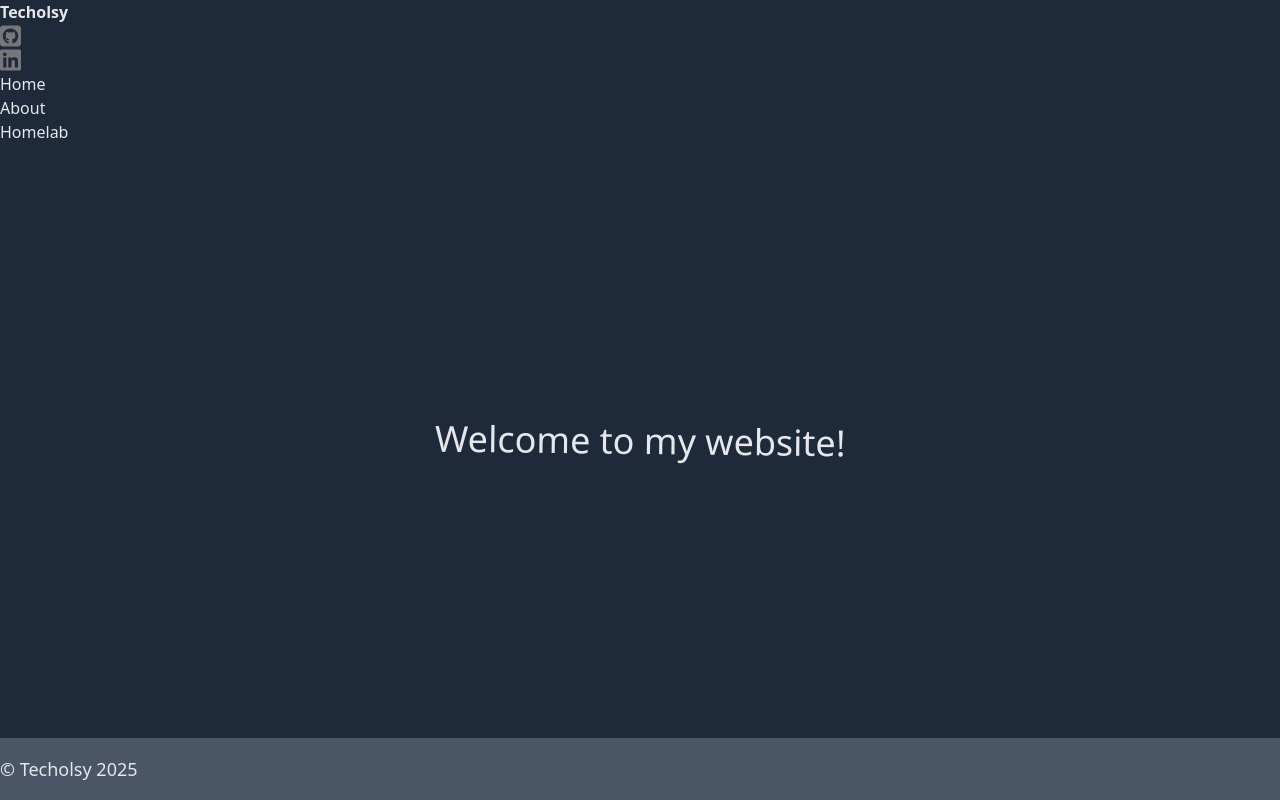
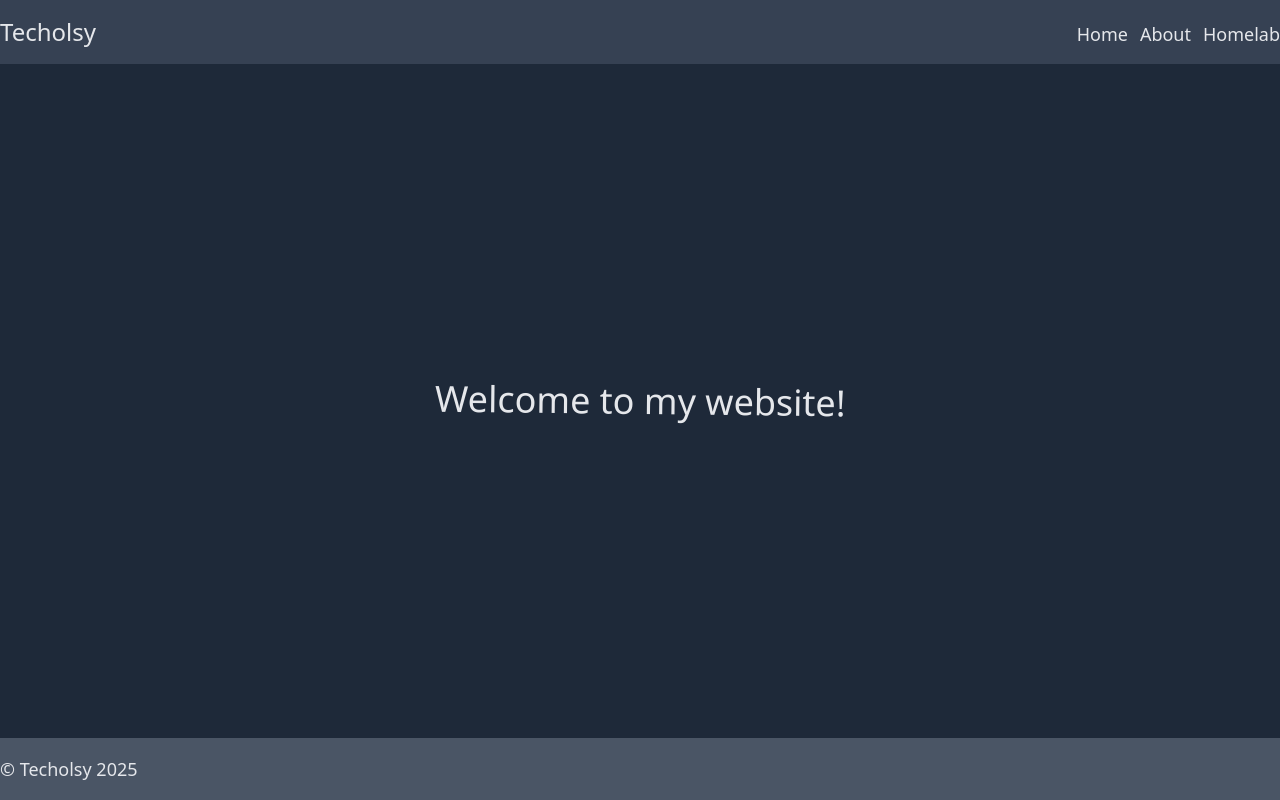
Before and after one commit to techolsy/techolsy-website, a SvelteKit app: page / in a window 1280 px wide. Built offline with nearby package versions, Linux system fonts and the light colour scheme; some icons are missing.

Commit message:
Header.svelte: styled with tailwind

```diff
--- a/src/routes/Header.svelte
+++ b/src/routes/Header.svelte
@@ -1,38 +1,22 @@
 <script>
-  import '@fortawesome/fontawesome-free/css/all.min.css'
-
-  const site_pages = ['Home', 'About', 'Homelab'];
+  const sitePages = ['Home', 'About', 'Homelab'];
+  const menuClass = "text-lg no-underline text-gray-200 hover:text-blue-300 ml-3";
 </script>
-
-<nav>
-  <ul>
-    <li><strong>Techolsy</strong></li>
-    <li>
-      <a href="https://github.com/techolsy" target="_blank" aria-labelledby="github">
-        <i class="fa-brands fa-square-github fa-xl icon"></i>
-      </a>
-    </li>
-    <li>
-      <a href="https://linkedin.com/in/alexander-olsson-111b92177" target="_blank" aria-labelledby="linkedin">
-        <i class="fa-brands fa-linkedin fa-xl icon"></i>
-      </a>
-    </li>
-  </ul>
-    <ul>
-    {#each site_pages as site_page}
-      <li>
-        {#if site_page === 'Home'}
-          <a href="/" class="contrast">{site_page}</a>
-        {:else}
-          <a href="/{site_page.toLowerCase()}" class="contrast">{site_page}</a>
-        {/if}
-      </li>
-    {/each}
-  </ul>
-</nav>
-
-<style>
-  .icon {
-    color: #77767b;
-  }
-</style>
+<div class="w-full bg-gray-700">
+  <div class="container mx-auto">
+    <nav class="flex flex-col text-center sm:flex-row sm:text-left sm:justify-between py-4 sm:items-baseline w-full">
+      <div class="mb-2 sm:mb-0">
+        <a href="/" class="text-2xl no-underline text-gray-200 hover:text-blue-300">Techolsy</a>
+      </div>
+      <div>
+        {#each sitePages as sitePage}
+          {#if sitePage === 'Home'}
+            <a href="/" class="{ menuClass }">{sitePage}</a>
+          {:else}
+            <a href="/{sitePage.toLowerCase()}" class="{ menuClass }">{sitePage}</a>
+          {/if}
+        {/each}
+      </div>
+    </nav>
+  </div>
+</div>
```
